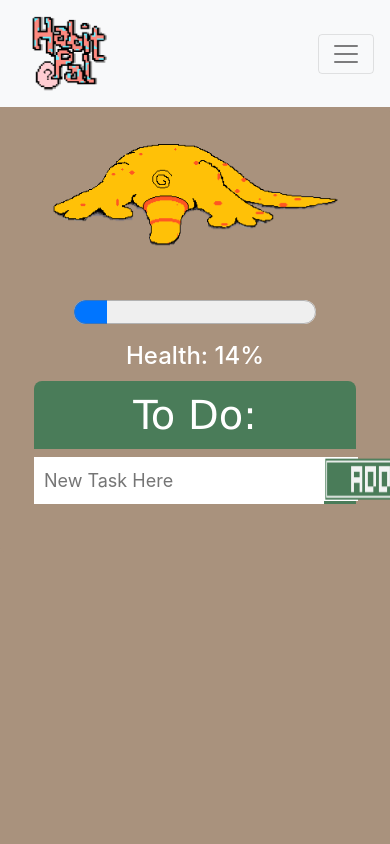
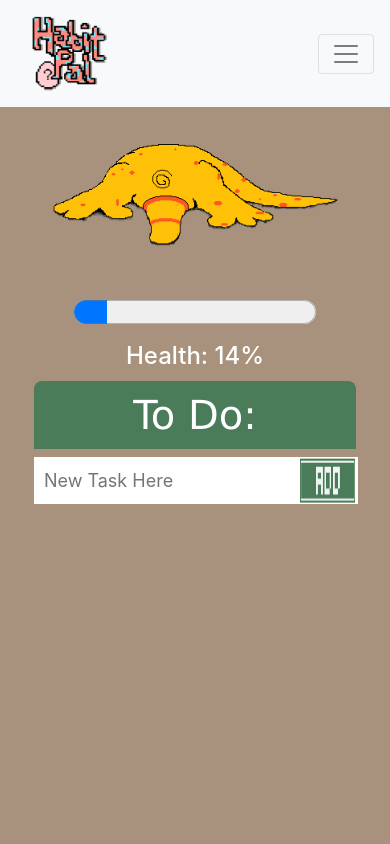
Before and after one commit to benhprentice/HabitPal, a Flask app: page /home in a window 390 px wide; the page is wider, and only the part inside the window is pictured. Run offline with Flask 2, Linux system fonts and the light colour scheme; a user stored in the database is signed in; data comes from the database, SQL or seed files in the repository; both versions use the stored data as it was after the commit; data that the repository does not hold is empty; some libraries are stand-ins or nearby versions.

Commit message:
CSS "ADD" button for mobile

```diff
--- a/static/css/style.css
+++ b/static/css/style.css
@@ -76,6 +76,13 @@ background-blend-mode: multiply;
   .app {
     width: 90%;
     margin: auto;
+  }
+
+  .testing {
+    position:relative;
+    left: -25px;
+    width: 55px;
+    height: 45px;
   }
 }
 
--- a/templates/index.html
+++ b/templates/index.html
@@ -76,7 +76,7 @@
         <form>
           <input type="text" placeholder="New Task Here">
           <button type="submit">
-            <img src=../static/button_images/add1.png height="42px" width="90px"
+            <img src=../static/button_images/add1.png class="testing" height="42px" width="90px"
               onmouseover="this.src='../static/button_images/add2.png';"
               onmouseout="this.src='../static/button_images/add1.png';" />
           </button>
```
Also changed, not shown: db.sqlite.
